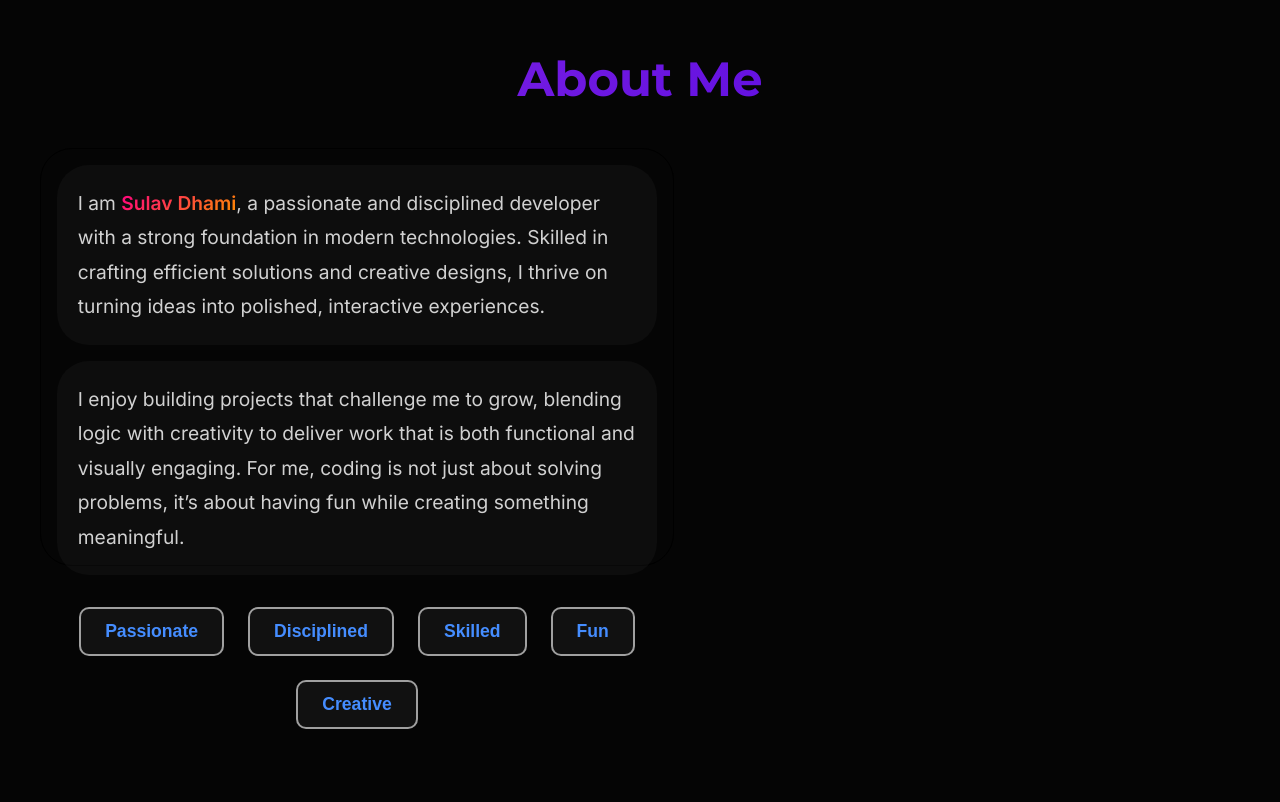
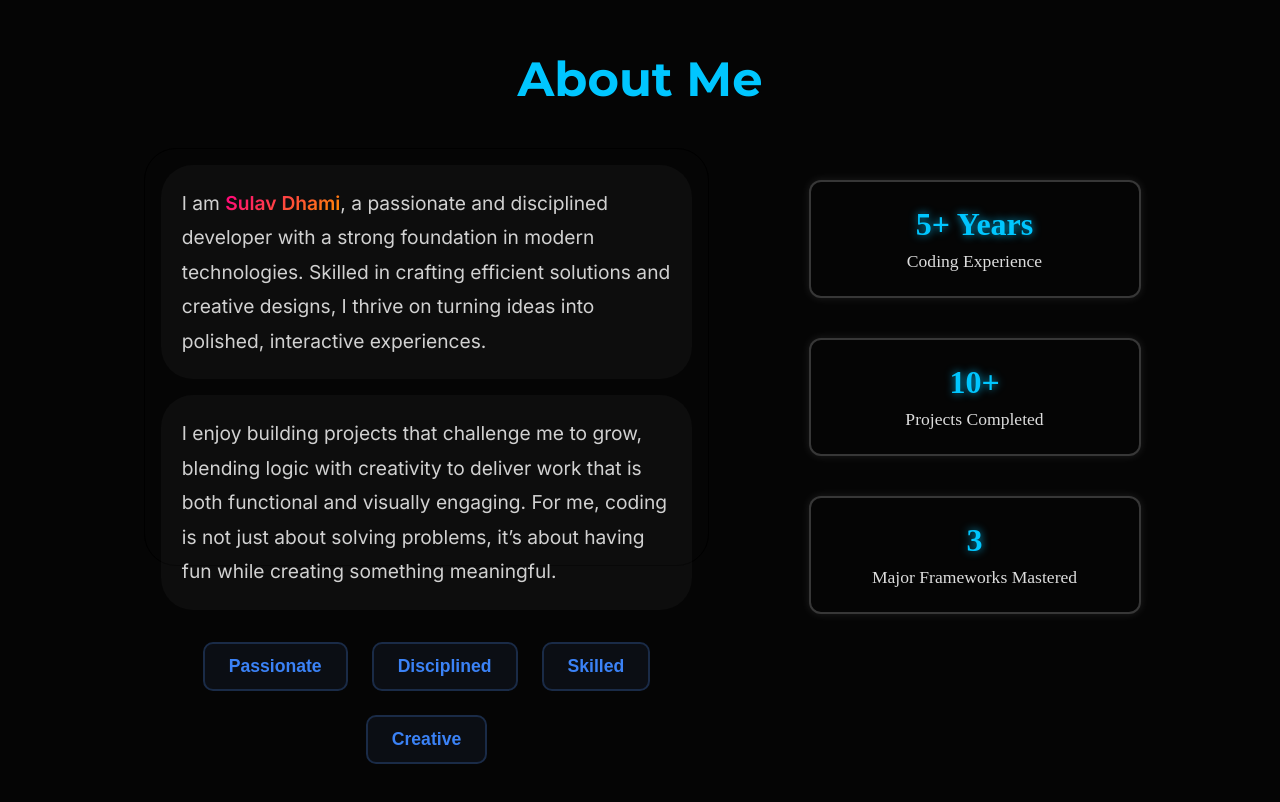
Before and after one commit to DhamzBonaparte/PortFolio-2, a React (Vite) app: page / in a window 1280 px wide. Shown: the part 784-1586 px from the top of the page. Built offline with nearby package versions, Linux system fonts and the light colour scheme.

Commit message:
Completed About page

```diff
--- a/src/Components/About.jsx
+++ b/src/Components/About.jsx
@@ -1,7 +1,12 @@
 import "./About.scss";
 
 export default function About({ refe }) {
-  const traits = ["Passionate", "Disciplined", "Skilled", "Fun","Creative"];
+  const traits = ["Passionate", "Disciplined", "Skilled", "Creative"];
+  const stats = [
+    { title: "5+ Years", subtitle: "Coding Experience" },
+    { title: "10+", subtitle: "Projects Completed" },
+    { title: "3", subtitle: "Major Frameworks Mastered" },
+  ];
   return (
     <>
       <div className="aboutt" ref={refe}>
@@ -34,7 +39,20 @@ export default function About({ refe }) {
               })}
             </div>
           </div>
-          <div className="about-right"></div>
+          <div className="about-right">
+            <div className="about-skills">
+              <div className="stats-container">
+                {stats.map((stat, index) => {
+                  return (
+                    <div key={index} className="stat-card">
+                      <h3 className="stat-title">{stat.title}</h3>
+                      <p className="stat-subtitle">{stat.subtitle}</p>
+                    </div>
+                  );
+                })}
+              </div>
+            </div>
+          </div>
         </div>
       </div>
     </>
--- a/src/Components/About.scss
+++ b/src/Components/About.scss
@@ -18,7 +18,7 @@
             justify-content: center;
             font-family: var(--font-heading);
             font-size: 3rem;
-            background: linear-gradient(135deg, #8e2de2, #4a00e0);
+            background:  #00c6ff;
             -webkit-background-clip: text;
             -webkit-text-fill-color: transparent;
         }
@@ -28,12 +28,14 @@
         height: 100%;
         max-width: 100%;
         padding: 40px;
+        padding-left: 9rem;
+        display: flex;
+        justify-content: space-around;
 
         .about-left {
             height: 60%;
             width: 50%;
             padding: 1rem;
-            // background-color: hsla(0, 0%, 100%, .03);
             border: 1px solid;
             border-radius: 2rem;
 
@@ -72,20 +74,65 @@
                 cursor: pointer;
                 transition: all 0.3s ease;
                 --tw-text-opacity: 1;
-                color:rgb(69, 141, 255);
-                // color: rgb(59 130 246 / var(--tw-text-opacity, 1));
-                background: #111;
-                border: 2px solid rgba(255, 255, 255, 0.6); // light border
+                // color: rgb(69, 141, 255);
+                // background: #111;
+                color: #3B82F6;
+                background-color: #0B0E14;
+                border: 2px solid #1A2B47;
 
                 &:hover {
-                    background: linear-gradient(135deg, #222, #000); // subtle gradient darkening
-                    border-color: #fff; // border brightens
+                    background: linear-gradient(135deg, #222, #000);
+                    border-color: #fff;
                     transform: translateY(-4px) scale(1.05);
-                    box-shadow: 0 8px 20px rgba(255, 255, 255, 0.2); // glowing effect
+                    box-shadow: 0 8px 20px rgba(255, 255, 255, 0.2);
                 }
             }
         }
+
+        .about-right {
+            height: 100%;
+            width: 50%;
+
+            .stats-container {
+                display: flex;
+                flex-direction: column; // stack vertically
+                align-items: center;
+                gap: 2.5rem;
+                margin-top: 2rem;
+            }
+
+            .stat-card {
+                width: 280px;
+                padding: 1.5rem;
+                text-align: center;
+                border-radius: 12px;
+                background: inherit; // dark card background
+                border: 2px solid rgba(255, 255, 255, 0.2); // subtle border
+                color: #fff;
+                transition: all 0.3s ease;
+                box-shadow: 0 0 10px rgba(255, 255, 255, 0.1);
+
+                &:hover {
+                    transform: translateY(-5px) scale(1.03);
+                    border-color: #fff;
+                    box-shadow: 0 0 20px rgba(255, 255, 255, 0.3);
+                }
+
+                .stat-title {
+                    font-size: 2rem;
+                    font-weight: 700;
+                    margin-bottom: 0.5rem;
+                    color: #00c6ff;
+                    text-shadow: 0 0 8px rgba(0, 198, 255, 0.8);
+                }
+
+                .stat-subtitle {
+                    font-size: 1.1rem;
+                    font-weight: 500;
+                    color: #ddd;
+                }
+            }
+
+        }
     }
-
-
 }
--- a/src/Components/Topbar.jsx
+++ b/src/Components/Topbar.jsx
@@ -32,9 +32,9 @@ export default function Topbar() {
           <li className="top-links" onClick={goToAbout}>
             About <InfoIcon className="icon"></InfoIcon>
           </li>
-          <li className="top-links">
+          {/* <li className="top-links">
             Experience <AvTimerIcon className="icon"></AvTimerIcon>
-          </li>
+          </li> */}
           <li className="top-links">
             Skills <ConstructionIcon className="icon"></ConstructionIcon>
           </li>
```
